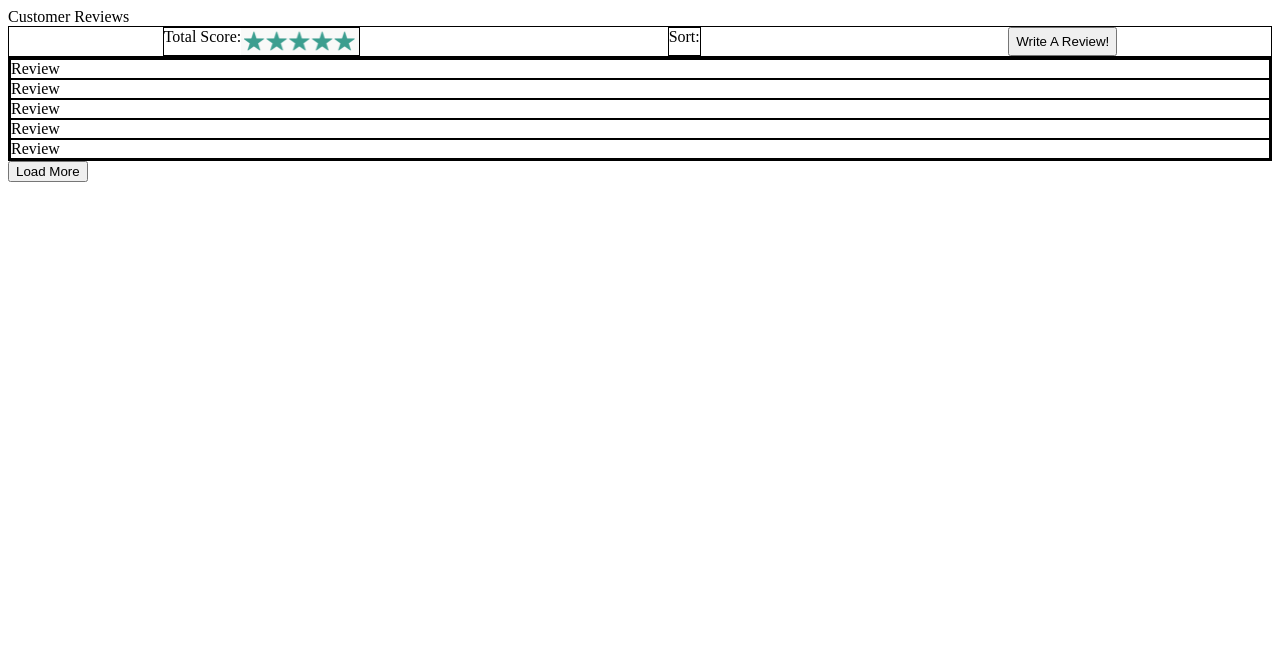
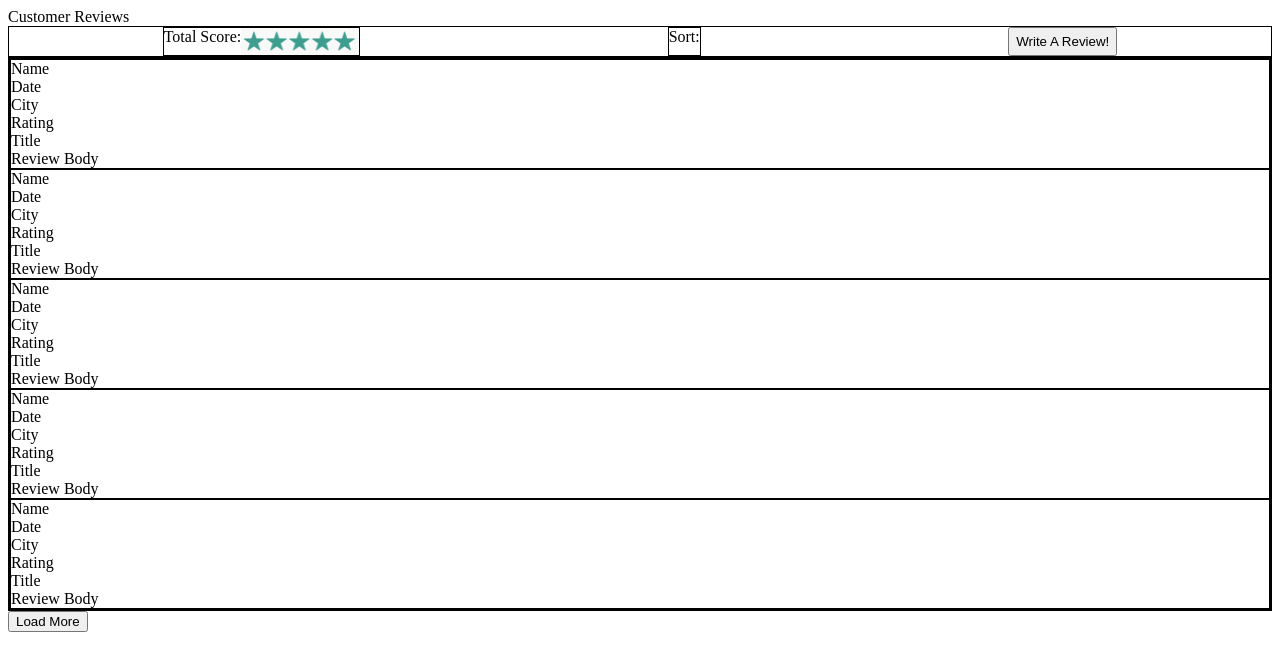
Before and after one commit to Edgar-Allan-Crows/customer-reviews-service, a React app: page / in a window 1280 px wide. Shown: the top 670 px of the page. Built offline with nearby package versions, Linux system fonts and the light colour scheme; the HTML template or start-up script is replaced by a standard one.

Commit message:
Add static fields to individual review component

```diff
--- a/client/components/Review.jsx
+++ b/client/components/Review.jsx
@@ -9,7 +9,12 @@ const SingleReview = styled.div`
 
 const Review = () => (
   <SingleReview>
-    Review
+    <div>Name</div>
+    <div>Date</div>
+    <div>City</div>
+    <div>Rating</div>
+    <div>Title</div>
+    <div>Review Body</div>
   </SingleReview>
 )
 
```
